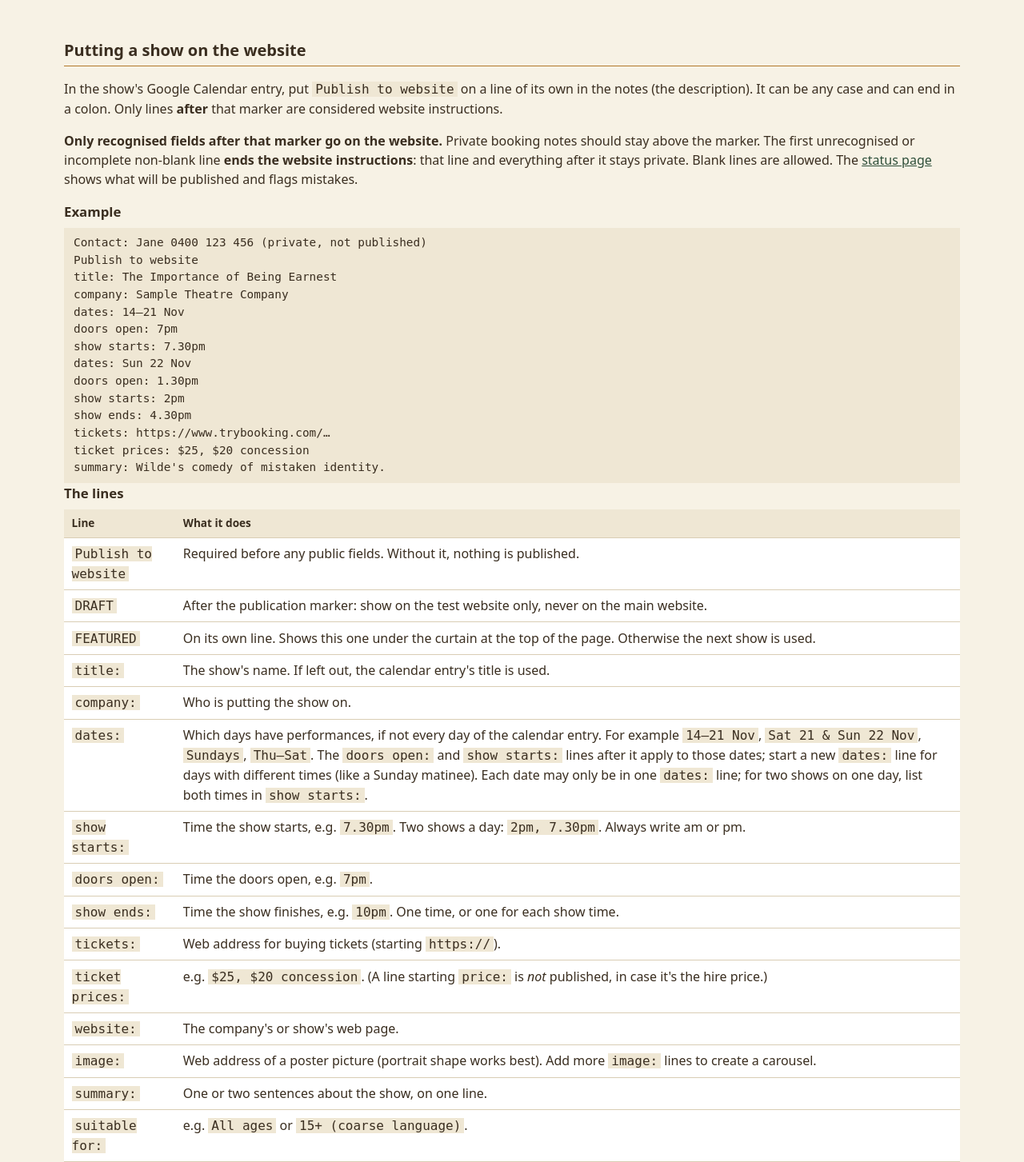
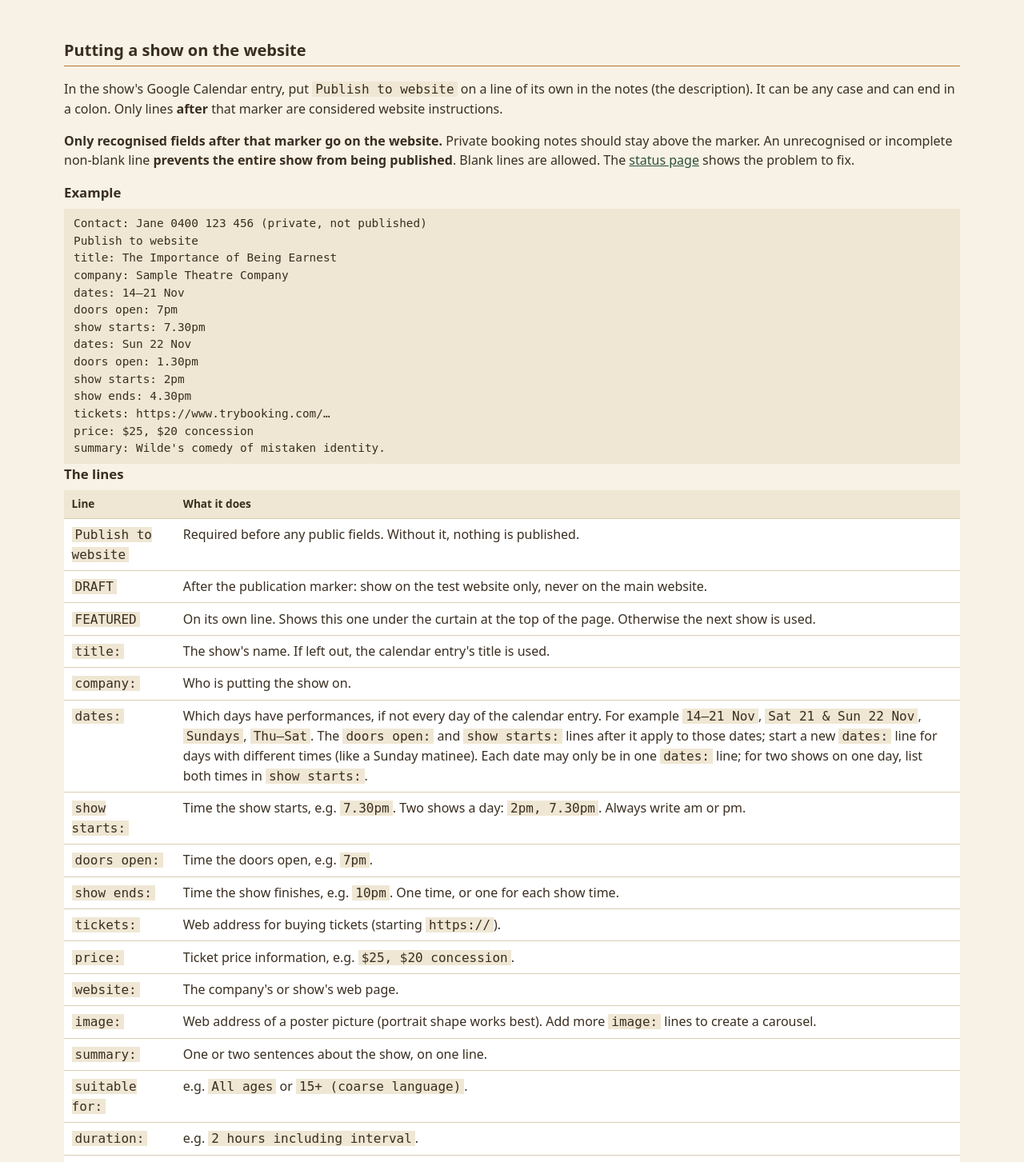
Before and after one commit to rustyrussell/goodwood-institute-web, a Flask app: template backend/goodwood/templates/guide.html in a window 1280 px wide. Shown: the part 51-1504 px from the top of the page at 80% size. Run offline with Flask 3, Linux system fonts and the light colour scheme; the template is opened without the code that fills it, so the values that code supplies are empty; parts of the project's set-up code (start-up, migrations or seed data) failed here and were passed over.

Commit message:
Document price field and fail-closed publishing without old rationale

```diff
--- a/backend/goodwood/templates/guide.html
+++ b/backend/goodwood/templates/guide.html
@@ -5,9 +5,9 @@
 <p>In the show's Google Calendar entry, put <kbd>Publish to website</kbd> on a line of its own in the notes
   (the description). It can be any case and can end in a colon. Only lines <strong>after</strong> that marker are considered website instructions.</p>
 <p><strong>Only recognised fields after that marker go on the website.</strong> Private booking notes should stay above the marker.
-  The first unrecognised or incomplete non-blank line <strong>ends the website instructions</strong>:
-  that line and everything after it stays private. Blank lines are allowed. The
-  <a href="{{ url_for('admin') }}">status page</a> shows what will be published and flags mistakes.</p>
+  An unrecognised or incomplete non-blank line <strong>prevents the entire show from being published</strong>.
+  Blank lines are allowed. The <a href="{{ url_for('admin') }}">status page</a>
+  shows the problem to fix.</p>
 
 <h3>Example</h3>
 <pre class="private">Contact: Jane 0400 123 456 (private, not published)
@@ -22,7 +22,7 @@ doors open: 1.30pm
 show starts: 2pm
 show ends: 4.30pm
 tickets: https://www.trybooking.com/…
-ticket prices: $25, $20 concession
+price: $25, $20 concession
 summary: Wilde's comedy of mistaken identity.</pre>
 
 <h3>The lines</h3>
@@ -44,7 +44,7 @@ summary: Wilde's comedy of mistaken identity.</pre>
     <tr><td><code>doors open:</code></td><td>Time the doors open, e.g. <code>7pm</code>.</td></tr>
     <tr><td><code>show ends:</code></td><td>Time the show finishes, e.g. <code>10pm</code>. One time, or one for each show time.</td></tr>
     <tr><td><code>tickets:</code></td><td>Web address for buying tickets (starting <code>https://</code>).</td></tr>
-    <tr><td><code>ticket prices:</code></td><td>e.g. <code>$25, $20 concession</code>. (A line starting <code>price:</code> is <em>not</em> published, in case it's the hire price.)</td></tr>
+    <tr><td><code>price:</code></td><td>Ticket price information, e.g. <code>$25, $20 concession</code>.</td></tr>
     <tr><td><code>website:</code></td><td>The company's or show's web page.</td></tr>
     <tr><td><code>image:</code></td><td>Web address of a poster picture (portrait shape works best). Add more <code>image:</code> lines to create a carousel.</td></tr>
     <tr><td><code>summary:</code></td><td>One or two sentences about the show, on one line.</td></tr>
```
